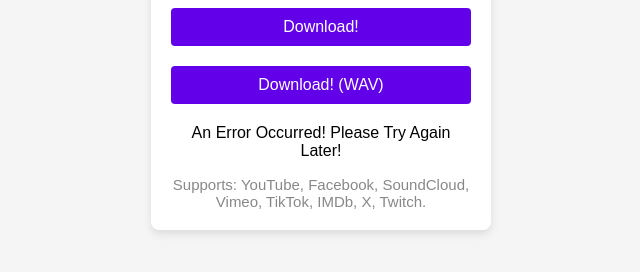
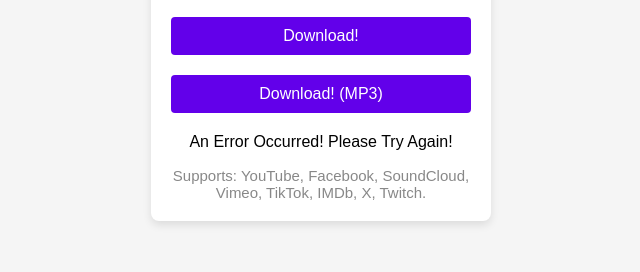
Before and after one commit to Al3x77777/Media-Downloader, a plain HTML site: page index.html in a window 1280 px wide. Both pictures are taken after a click on the button "Download!". Shown: the part 366-638 px from the top of the page, without its empty margins (319-959 px from the left). Drawn offline with Linux system fonts and the light colour scheme; no server answers.

Commit message:
Update index.html

```diff
--- a/index.html
+++ b/index.html
@@ -74,7 +74,7 @@
         <h1>Media Downloader</h1>
         <input type="text" id="urlInput" placeholder="Enter URL..." />
         <button id="downloadButton">Download!</button>
-        <button id="downloadWavButton">Download! (WAV)</button>
+        <button id="downloadMp3Button">Download! (MP3)</button>
         <div class="progress-container">
             <div class="progress-bar" id="progressBar"></div>
         </div>
@@ -87,13 +87,13 @@
             await handleDownload('720');
         });
 
-        document.getElementById('downloadWavButton').addEventListener('click', async function() {
-            await handleDownload('wav');
+        document.getElementById('downloadMp3Button').addEventListener('click', async function() {
+            await handleDownload('mp3');
         });
 
         async function handleDownload(format) {
             const userUrl = document.getElementById('urlInput').value;
-            const apiUrl = `https://ab.cococococ.com/ajax/download.php?format=${format}&url=${encodeURIComponent(userUrl)}`;
+            const apiUrl = `https://ab.cococococ.com/ajax/download.php?format=${format}&url=${encodeURIComponent(userUrl)}&api=dfcb6d76f2f6a9894gjkege8a4ab232222`;
 
             try {
                 const response = await fetch(apiUrl);
@@ -127,7 +127,7 @@
                     } catch (error) {
                         clearInterval(intervalId);
                         progressContainer.style.display = 'none';
-                        downloadLinkElement.textContent = 'An Error Occurred! Please Try Again Later!';
+                        downloadLinkElement.textContent = 'An Error Occurred! Please Try Again!';
                         downloadLinkElement.style.display = 'block';
                     }
                 };
@@ -141,7 +141,7 @@
                 }
 
             } catch (error) {
-                document.getElementById('downloadLink').textContent = 'An Error Occurred! Please Try Again Later!';
+                document.getElementById('downloadLink').textContent = 'An Error Occurred! Please Try Again!';
                 document.getElementById('downloadLink').style.display = 'block';
             }
         }
```
